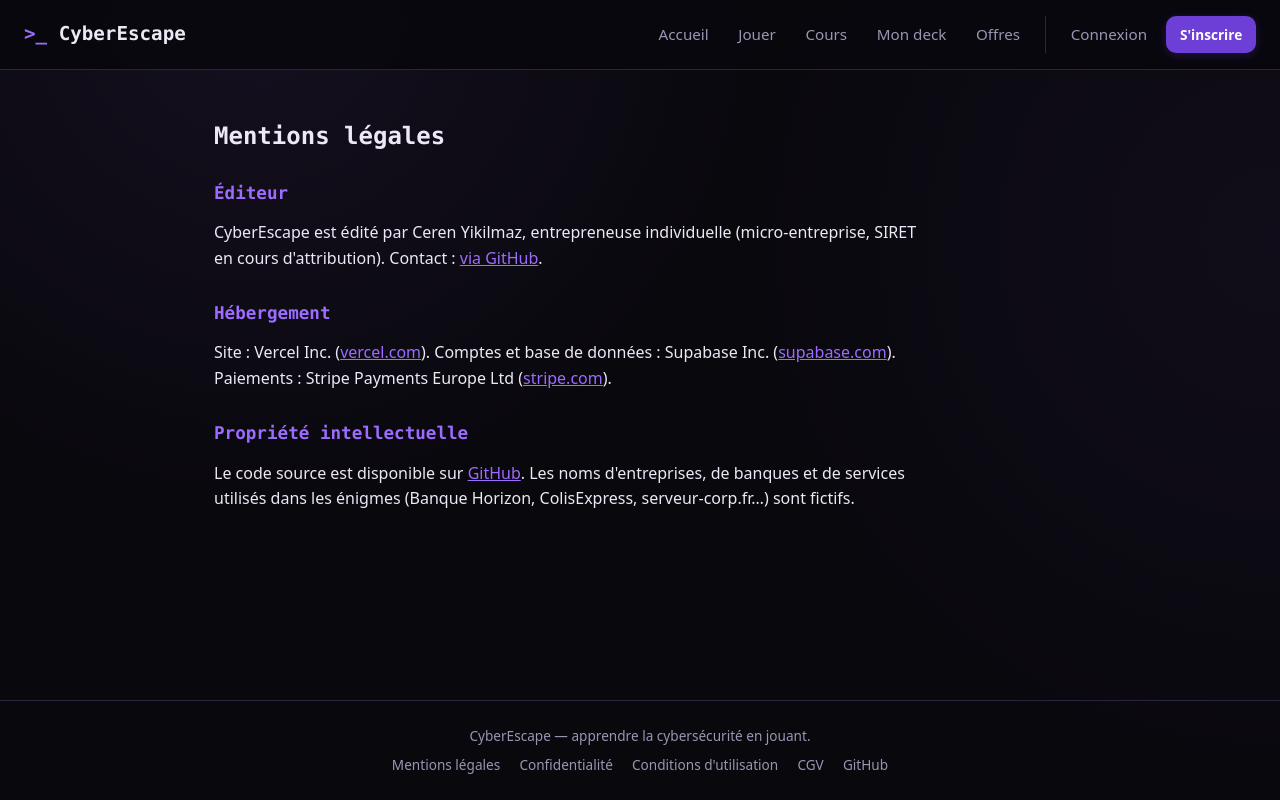
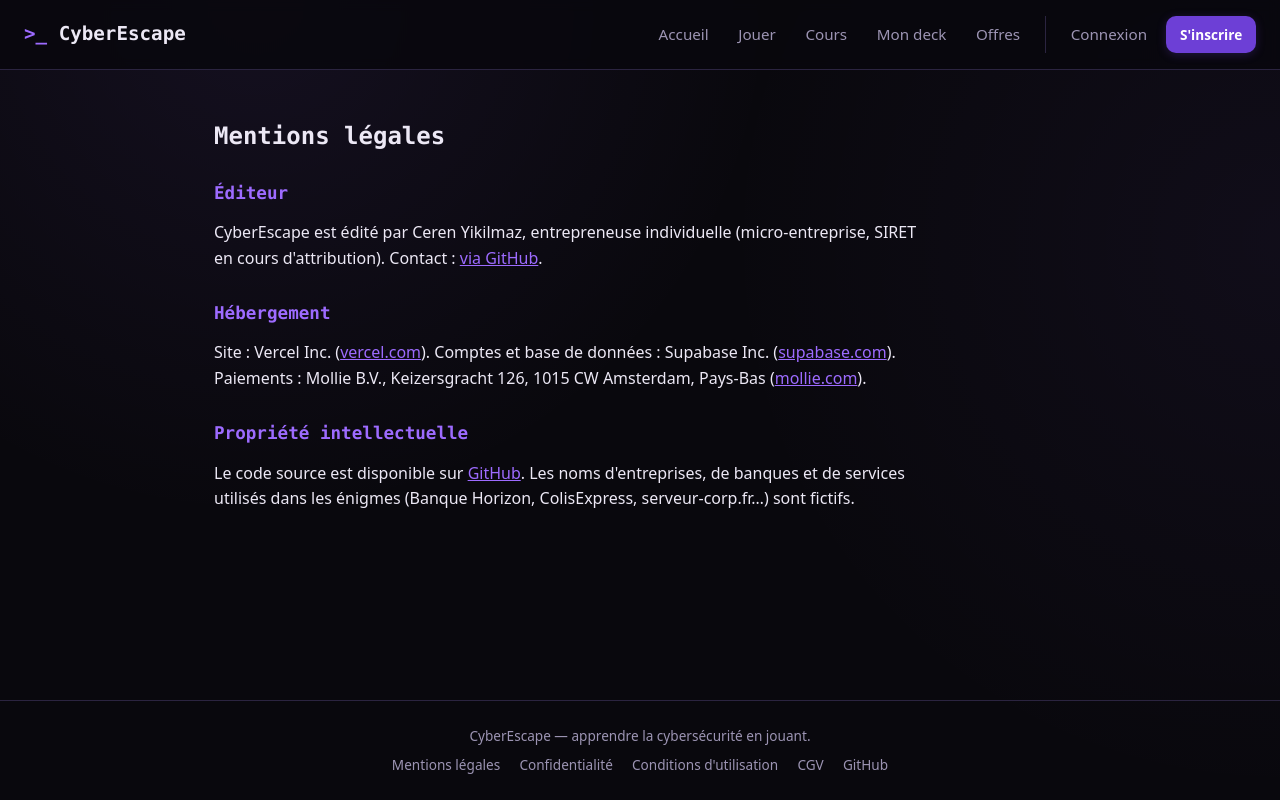
Before and after one commit to cereenade/CyberEscape, a Next.js app: page /mentions-legales in a window 1280 px wide. Built offline with nearby package versions, Linux system fonts and the light colour scheme; no server answers.

Commit message:
docs(legal): Mollie comme prestataire de paiement
Co-Authored-By: Claude Opus 5.5 <noreply@anthropic.com>
Claude-Session: https://claude.ai/code/session_01SjZrJ31C7i75A6C3AqAb1L

```diff
--- a/src/app/cgv/page.tsx
+++ b/src/app/cgv/page.tsx
@@ -37,7 +37,7 @@ export default function SalesTermsPage() {
 
       <h2>3. Paiement et renouvellement</h2>
       <p>
-        Le paiement se fait par carte via Stripe ; CyberEscape n&apos;a jamais accès à tes coordonnées bancaires. L&apos;abonnement est mensuel et se
+        Le paiement se fait par carte via Mollie ; CyberEscape n&apos;a jamais accès à tes coordonnées bancaires. L&apos;abonnement est mensuel et se
         renouvelle automatiquement à date anniversaire, sans engagement.
       </p>
 
--- a/src/app/confidentialite/page.tsx
+++ b/src/app/confidentialite/page.tsx
@@ -14,7 +14,7 @@ export default function PrivacyPage() {
         <li>ton adresse e-mail (pour te connecter et réinitialiser ton mot de passe) ;</li>
         <li>ton pseudo ;</li>
         <li>ta progression dans le jeu (salles résolues, cartes, leçons validées) et tes jetons utilisés chaque jour ;</li>
-        <li>si tu t&apos;abonnes : l&apos;offre choisie, son statut et les identifiants techniques Stripe (jamais ta carte bancaire) ;</li>
+        <li>si tu t&apos;abonnes : l&apos;offre choisie, son statut et les identifiants techniques Mollie (jamais ta carte bancaire) ;</li>
         <li>si tu demandes l&apos;offre Étudiant : ton adresse e-mail d&apos;école et la date de vérification.</li>
       </ul>
       <p>Ton mot de passe n&apos;est jamais stocké en clair : il est haché par notre prestataire d&apos;authentification.</p>
@@ -27,7 +27,7 @@ export default function PrivacyPage() {
 
       <h2>Où elles sont stockées</h2>
       <p>
-        Les comptes et la progression sont hébergés par Supabase ; le site est hébergé par Vercel ; les paiements sont traités par Stripe et les e-mails de vérification envoyés par Resend. Ces prestataires
+        Les comptes et la progression sont hébergés par Supabase ; le site est hébergé par Vercel ; les paiements sont traités par Mollie et les e-mails de vérification envoyés par Resend. Ces prestataires
         traitent les données pour notre compte.
       </p>
 
@@ -37,7 +37,7 @@ export default function PrivacyPage() {
       </p>
 
       <h2>Durée de conservation</h2>
-      <p>Tes données sont conservées tant que ton compte existe, et supprimées quand tu le supprimes (l&apos;abonnement est alors résilié). Les factures sont conservées par Stripe pendant la durée légale.</p>
+      <p>Tes données sont conservées tant que ton compte existe, et supprimées quand tu le supprimes (l&apos;abonnement est alors résilié). Les factures sont conservées par Mollie pendant la durée légale.</p>
 
       <h2>Tes droits</h2>
       <p>
--- a/src/app/mentions-legales/page.tsx
+++ b/src/app/mentions-legales/page.tsx
@@ -26,9 +26,9 @@ export default function LegalNoticePage() {
         <a href="https://supabase.com" target="_blank" rel="noopener noreferrer">
           supabase.com
         </a>
-        ). Paiements : Stripe Payments Europe Ltd (
-        <a href="https://stripe.com" target="_blank" rel="noopener noreferrer">
-          stripe.com
+        ). Paiements : Mollie B.V., Keizersgracht 126, 1015 CW Amsterdam, Pays-Bas (
+        <a href="https://www.mollie.com" target="_blank" rel="noopener noreferrer">
+          mollie.com
         </a>
         ).
       </p>
```
